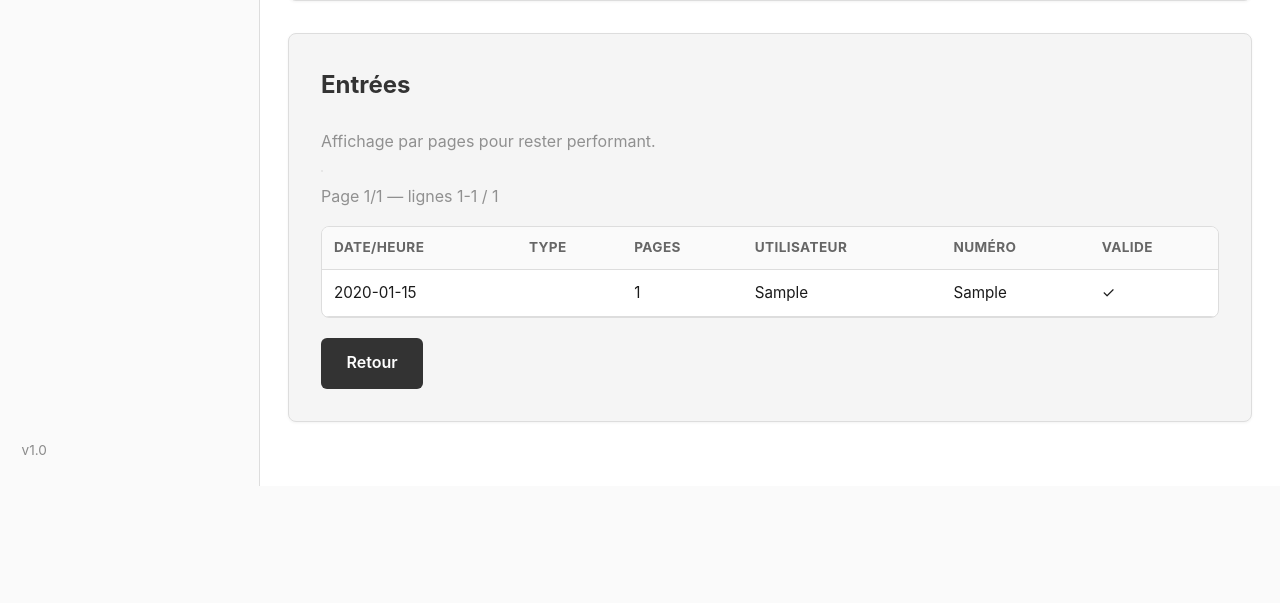
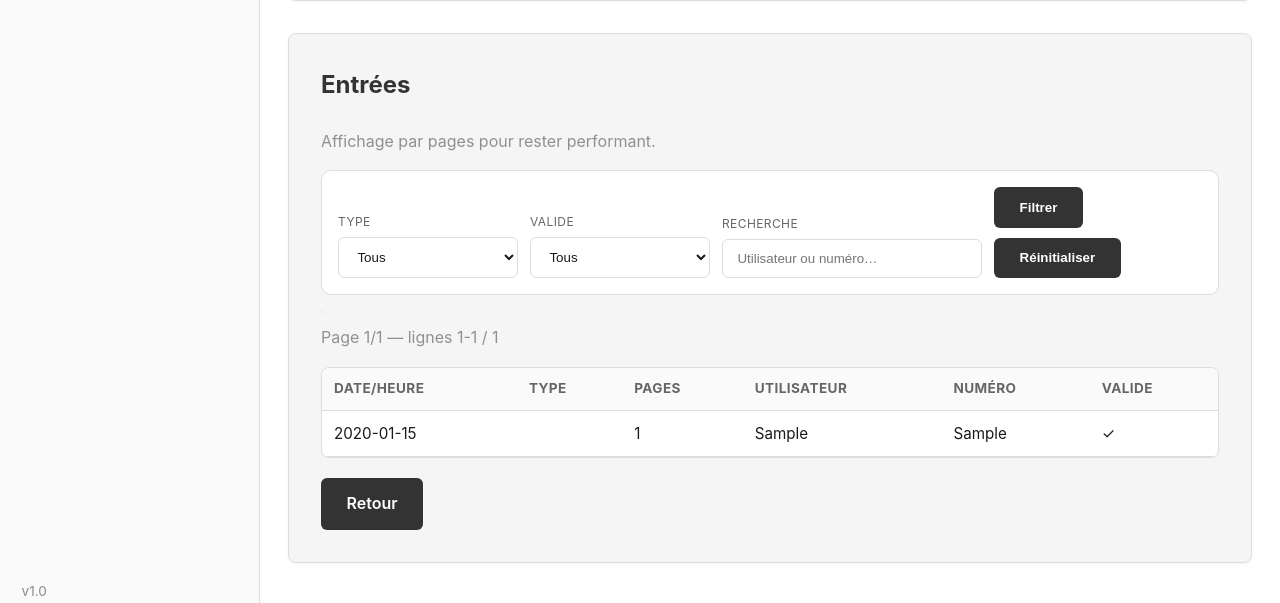
Before and after one commit to Imdraks/faxcloud-analyzer, a Flask app: page /report/1 in a window 1280 px wide. Shown: the part 994-1597 px from the top of the page. Before the commit the page ends 1480 px from the top, so only its background shows below. Run offline with Flask 3, Linux system fonts and the light colour scheme; tables that the repository leaves empty hold one stand-in row (values such as "Sample post").

Commit message:
Add filtering to report entries (type, valid, search)
Introduces UI and backend support for filtering report entries by type (send/receive), validity, and a search query on user or numbers. Updates the API, database query, frontend JavaScript, and HTML template to support and display these filters, improving usability for large reports.

```diff
--- a/src/core/db.py
+++ b/src/core/db.py
@@ -310,29 +310,63 @@ def get_report_summary_by_id(report_id: str) -> Optional[Dict]:
     return report
 
 
-def get_report_entries(report_id: str, offset: int = 0, limit: int = 200) -> Tuple[List[Dict], int]:
-    """Retourne une page d'entrées + le total d'entrées pour un rapport."""
+def get_report_entries(
+    report_id: str,
+    offset: int = 0,
+    limit: int = 200,
+    *,
+    entry_type: Optional[str] = None,
+    valide: Optional[int] = None,
+    q: Optional[str] = None,
+) -> Tuple[List[Dict], int]:
+    """Retourne une page d'entrées + le total filtré d'entrées pour un rapport.
+
+    Filtres (optionnels):
+    - entry_type: "send" | "receive"
+    - valide: 1 | 0
+    - q: recherche sur utilisateur + numéros
+    """
     offset = max(0, int(offset))
     limit = max(1, min(2000, int(limit)))
+
+    where = ["report_id = ?"]
+    params: List = [report_id]
+
+    if entry_type:
+        where.append("LOWER(type) = LOWER(?)")
+        params.append(entry_type)
+
+    if valide in (0, 1):
+        where.append("valide = ?")
+        params.append(int(valide))
+
+    if q:
+        q_like = f"%{q.strip()}%"
+        where.append(
+            "(utilisateur LIKE ? COLLATE NOCASE OR numero_normalise LIKE ? COLLATE NOCASE OR numero_original LIKE ? COLLATE NOCASE)"
+        )
+        params.extend([q_like, q_like, q_like])
+
+    where_sql = " AND ".join(where)
 
     conn = _connect()
     cur = conn.cursor()
     cur.execute(
-        "SELECT COUNT(*) AS total FROM fax_entries WHERE report_id = ?",
-        (report_id,),
+        f"SELECT COUNT(*) AS total FROM fax_entries WHERE {where_sql}",
+        tuple(params),
     )
     total = int(cur.fetchone()["total"])
 
     cur.execute(
-        """
+        f"""
         SELECT id, report_id, fax_id, utilisateur, type,
                numero_original, numero_normalise, valide, pages, datetime, erreurs
         FROM fax_entries
-        WHERE report_id = ?
+        WHERE {where_sql}
         ORDER BY datetime ASC
         LIMIT ? OFFSET ?
         """,
-        (report_id, limit, offset),
+        tuple(params + [limit, offset]),
     )
     rows = [dict(r) for r in cur.fetchall()]
     conn.close()
--- a/src/server.py
+++ b/src/server.py
@@ -165,6 +165,9 @@ def create_app() -> Flask:
     def api_report_entries(report_id: str):
         offset = request.args.get("offset", 0)
         limit = request.args.get("limit", 200)
+        entry_type = request.args.get("type") or None
+        valide = request.args.get("valide")
+        q = request.args.get("q") or None
         try:
             offset_i = int(offset)
         except Exception:
@@ -174,12 +177,27 @@ def create_app() -> Flask:
         except Exception:
             limit_i = 200
 
-        rows, total = get_report_entries(report_id, offset=offset_i, limit=limit_i)
+        valide_i = None
+        if valide is not None and str(valide).strip() != "":
+            try:
+                valide_i = int(valide)
+            except Exception:
+                valide_i = None
+
+        rows, total = get_report_entries(
+            report_id,
+            offset=offset_i,
+            limit=limit_i,
+            entry_type=entry_type,
+            valide=valide_i,
+            q=q,
+        )
         return jsonify({
             "report_id": report_id,
             "offset": offset_i,
             "limit": limit_i,
             "total": total,
+            "filters": {"type": entry_type, "valide": valide_i, "q": q},
             "entries": rows,
         })
 
--- a/web/static/css/style.css
+++ b/web/static/css/style.css
@@ -380,6 +380,40 @@ html, body {
     margin-right: 0.35rem;
 }
 
+.filter-bar {
+    display: grid;
+    grid-template-columns: 180px 180px 1fr auto;
+    gap: 0.75rem;
+    align-items: end;
+    padding: 1rem;
+    border: 1px solid var(--border);
+    border-radius: 10px;
+    background: #ffffff;
+}
+
+.filter-field {
+    min-width: 0;
+}
+
+.filter-grow {
+    min-width: 260px;
+}
+
+.filter-label {
+    display: block;
+    margin-bottom: 0.35rem;
+    color: var(--text-light);
+    text-transform: uppercase;
+    font-size: 0.75rem;
+    letter-spacing: 0.4px;
+}
+
+.filter-actions {
+    display: flex;
+    gap: 0.6rem;
+    flex-wrap: wrap;
+}
+
 .report-item:hover {
     border-color: var(--primary);
     background: #f5f5f5;
@@ -568,6 +602,15 @@ html, body {
         grid-template-columns: 1fr;
     }
 
+    .filter-bar {
+        grid-template-columns: 1fr;
+        align-items: stretch;
+    }
+
+    .filter-grow {
+        min-width: 0;
+    }
+
     .section {
         padding: 1.5rem;
     }
--- a/web/static/js/report.js
+++ b/web/static/js/report.js
@@ -20,18 +20,67 @@ function escapeHtml(value) {
 class ReportEntries {
   constructor(reportId) {
     this.reportId = reportId;
-    this.limit = 200;
+    this.limit = 20;
     this.total = null;
     this.page = 1;
     this.pageCount = 1;
 
+    this.filters = {
+      type: '',
+      valide: '',
+      q: '',
+    };
+
     this.tbody = document.querySelector('#entriesTableBody');
     this.status = document.querySelector('#entriesStatus');
     this.pagination = document.querySelector('#entriesPagination');
+
+    this.typeFilter = document.getElementById('entriesTypeFilter');
+    this.validFilter = document.getElementById('entriesValidFilter');
+    this.searchInput = document.getElementById('entriesSearchInput');
+    this.applyBtn = document.getElementById('entriesApplyFilters');
+    this.clearBtn = document.getElementById('entriesClearFilters');
+
+    this.applyBtn?.addEventListener('click', () => this.applyFilters());
+    this.clearBtn?.addEventListener('click', () => this.clearFilters());
+    this.searchInput?.addEventListener('keydown', (e) => {
+      if (e.key === 'Enter') this.applyFilters();
+    });
   }
 
   setStatus(text) {
     if (this.status) this.status.textContent = text;
+  }
+
+  _readFiltersFromUI() {
+    this.filters.type = (this.typeFilter?.value || '').trim();
+    this.filters.valide = (this.validFilter?.value || '').trim();
+    this.filters.q = (this.searchInput?.value || '').trim();
+  }
+
+  _buildQueryParams(offset) {
+    const params = new URLSearchParams();
+    params.set('offset', String(offset));
+    params.set('limit', String(this.limit));
+
+    if (this.filters.type) params.set('type', this.filters.type);
+    if (this.filters.valide) params.set('valide', this.filters.valide);
+    if (this.filters.q) params.set('q', this.filters.q);
+
+    return params.toString();
+  }
+
+  applyFilters() {
+    this._readFiltersFromUI();
+    this.loadPage(1);
+  }
+
+  clearFilters() {
+    if (this.typeFilter) this.typeFilter.value = '';
+    if (this.validFilter) this.validFilter.value = '';
+    if (this.searchInput) this.searchInput.value = '';
+    this._readFiltersFromUI();
+    this.loadPage(1);
   }
 
   setRows(rows) {
@@ -96,7 +145,7 @@ class ReportEntries {
       const target = Math.max(1, parseInt(page, 10) || 1);
       const offset = (target - 1) * this.limit;
 
-      const url = `/api/report/${encodeURIComponent(this.reportId)}/entries?offset=${offset}&limit=${this.limit}`;
+      const url = `/api/report/${encodeURIComponent(this.reportId)}/entries?${this._buildQueryParams(offset)}`;
       const data = await fetchJson(url);
 
       this.total = data.total;
@@ -106,7 +155,7 @@ class ReportEntries {
       // Si la page demandée dépasse le total (ex: suppression, changement de total), on recalcule.
       if (this.page !== target) {
         const offset2 = (this.page - 1) * this.limit;
-        const url2 = `/api/report/${encodeURIComponent(this.reportId)}/entries?offset=${offset2}&limit=${this.limit}`;
+        const url2 = `/api/report/${encodeURIComponent(this.reportId)}/entries?${this._buildQueryParams(offset2)}`;
         const data2 = await fetchJson(url2);
         this.total = data2.total;
         this.pageCount = Math.max(1, Math.ceil((this.total || 0) / this.limit));
--- a/web/templates/report.html
+++ b/web/templates/report.html
@@ -88,6 +88,36 @@
                     <h2>Entrées</h2>
                     <p class="text-muted">Affichage par pages pour rester performant.</p>
 
+                    <div class="filter-bar" style="margin-top: 1rem;">
+                        <div class="filter-field">
+                            <label for="entriesTypeFilter" class="filter-label">Type</label>
+                            <select id="entriesTypeFilter" class="input">
+                                <option value="">Tous</option>
+                                <option value="send">send</option>
+                                <option value="receive">receive</option>
+                            </select>
+                        </div>
+
+                        <div class="filter-field">
+                            <label for="entriesValidFilter" class="filter-label">Valide</label>
+                            <select id="entriesValidFilter" class="input">
+                                <option value="">Tous</option>
+                                <option value="1">Oui</option>
+                                <option value="0">Non</option>
+                            </select>
+                        </div>
+
+                        <div class="filter-field filter-grow">
+                            <label for="entriesSearchInput" class="filter-label">Recherche</label>
+                            <input id="entriesSearchInput" class="input" type="text" placeholder="Utilisateur ou numéro…">
+                        </div>
+
+                        <div class="filter-actions">
+                            <button id="entriesApplyFilters" class="btn" type="button">Filtrer</button>
+                            <button id="entriesClearFilters" class="btn" type="button">Réinitialiser</button>
+                        </div>
+                    </div>
+
                     <div id="entriesPagination" class="pagination" style="margin-top: 1rem;"></div>
                     <p id="entriesStatus" class="text-muted" style="margin-top: 0.75rem;"></p>
 
```
Also changed, not shown: 1 other file.
